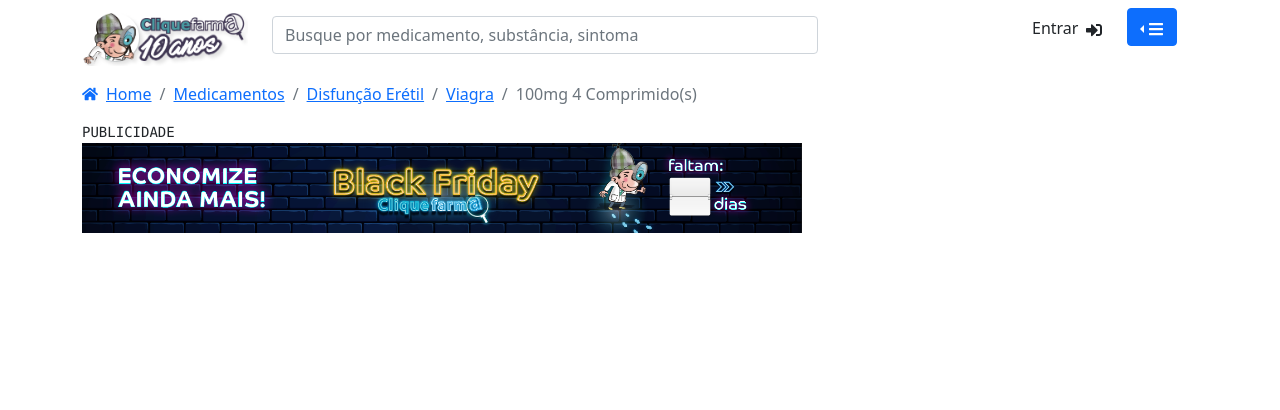
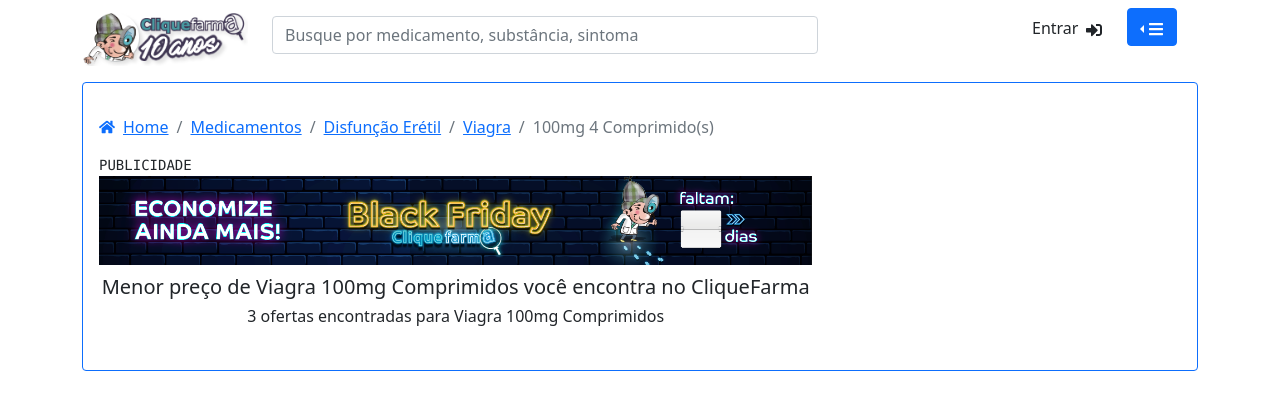
Before and after one commit to th91vi/cf_list, a Next.js app: page / in a window 1280 px wide. Shown: the top 410 px of the page. Built offline with nearby package versions, Linux system fonts and the light colour scheme.

Commit message:
refactor: added data properties, refactored Breadcrumb component to add medicine and deals info

```diff
--- a/components/Breadcrumb/Breadcrumb.jsx
+++ b/components/Breadcrumb/Breadcrumb.jsx
@@ -1,12 +1,31 @@
 import Image from "next/image";
-import { Breadcrumb, Row, Col, Stack } from "react-bootstrap";
+import {
+  Breadcrumb,
+  Row,
+  Col,
+  Stack,
+  Form,
+  FormControl,
+  Card,
+} from "react-bootstrap";
 import { FaHome } from "react-icons/fa";
+import { data } from "../../data/data";
 
 export function HeaderBreadcrumb() {
+  const {
+    product: { medicineName, dosage, medicineModifier },
+  } = data;
+
+  const activeDealsAmount = data.deals.reduce(
+    (acc, c) => (c.active ? ++acc : acc),
+    0
+  );
   return (
-    <>
+    <Card border="primary" style={{ padding: "2rem 1rem" }}>
       <Row>
         <Col md={8}>
+          <Row className="d-none d-sm-block">
+            <Col>
               <Breadcrumb>
                 <Breadcrumb.Item>
                   <Stack direction="horizontal">
@@ -23,8 +42,8 @@
               </Breadcrumb>
             </Col>
           </Row>
-      <Row>
-        <Col md={8}>
+          <Row className="d-none d-sm-block">
+            <Col>
               <pre style={{ marginBottom: "0px" }}>PUBLICIDADE</pre>
               <Image
                 src={"/banner-pre-bf-topo-dektop.png"}
@@ -34,6 +53,30 @@
               />
             </Col>
           </Row>
-    </>
+          <Row className="d-block d-sm-none">
+            <Col>
+              <Form className="d-flex my-2">
+                <FormControl
+                  type="search"
+                  placeholder="Busque por medicamento, substância, sintoma"
+                />
+              </Form>
+            </Col>
+          </Row>
+          <Row className="my-1">
+            <Col>
+              <h5 style={{ textAlign: "center" }}>
+                Menor preço de {medicineName} {dosage} {medicineModifier} você
+                encontra no CliqueFarma
+              </h5>
+              <h6 style={{ textAlign: "center" }}>
+                {activeDealsAmount} ofertas encontradas para {medicineName}{" "}
+                {dosage} {medicineModifier}
+              </h6>
+            </Col>
+          </Row>
+        </Col>
+      </Row>
+    </Card>
   );
 }
--- a/data/data.js
+++ b/data/data.js
@@ -1,5 +1,8 @@
 export const data = {
   product: {
+    medicineName: "Viagra",
+    dosage: "100mg",
+    medicineModifier: "Comprimidos",
     activePrinciple: "Citrato de sildenafila",
     category: "Medicamentos",
     manufacturer: "Pfizer",
@@ -24,6 +27,7 @@
       callToAction:
         "Medicamentos Genéricos com Até 95% de Desconto. Aproveite!",
       logo: "droga-raia.jpg",
+      active: true,
     },
     {
       medicineName: "Viagra",
@@ -35,6 +39,7 @@
       price: 138.5,
       callToAction: "Ofertas Imperdíveis. Compre e Retire na Loja.",
       logo: "drogasil.jpg",
+      active: true,
     },
     {
       medicineName: "Viagra",
@@ -47,6 +52,7 @@
       callToAction:
         "FRETE REDUZIDO: para a cidade de São Paulo e Grande São Paulo - Loja Ebit Diamante",
       logo: "drogarianovaesperanca_menor.png",
+      active: true,
     },
     {
       medicineName: "Viagra",
@@ -58,6 +64,7 @@
       price: 151.67,
       callToAction: "FRETE REDUZIDO: para todo o Brasil.",
       logo: "farma22.png",
+      active: false,
     },
     {
       medicineName: "Viagra",
@@ -70,6 +77,7 @@
       callToAction:
         "Entrega em todo Brasil. Frete grátis Goiânia e região, consulte condições.",
       logo: "orama_logo.png",
+      active: false,
     },
   ],
 };
```
Lines whose indentation alone changed are shown as unchanged.
